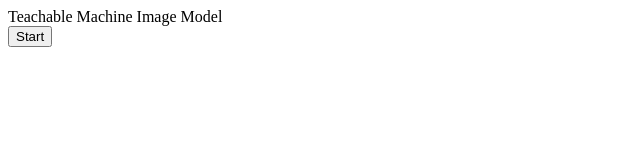
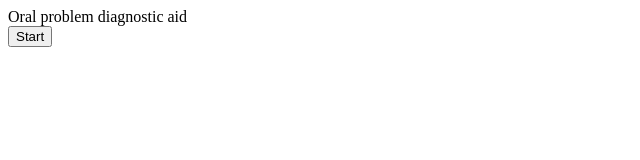
Before and after one commit to azhaanali403/oral-diagnostic-machine, a plain HTML site: page index.html in a window 1280 px wide. Shown: the full height of the page, 0-640 px from the left. Drawn offline with Linux system fonts and the light colour scheme.

Commit message:
editted title and information on page about project

```diff
--- a/index.html
+++ b/index.html
@@ -4,10 +4,10 @@
         <meta charset="UTF-8">
         <meta name="viewport" content="width=device-width, initial-scale=1.0">
         <meta http-equiv="X-UA-Compatible" content="ie=edge">
-        <title>Document</title>
+        <title>Diagnostic Machine</title>
     </head>
     <body>
-        <div>Teachable Machine Image Model</div>
+        <div>Oral problem diagnostic aid</div>
 <button type="button" onclick="init()">Start</button>
 <div id="webcam-container"></div>
 <div id="label-container"></div>
```
